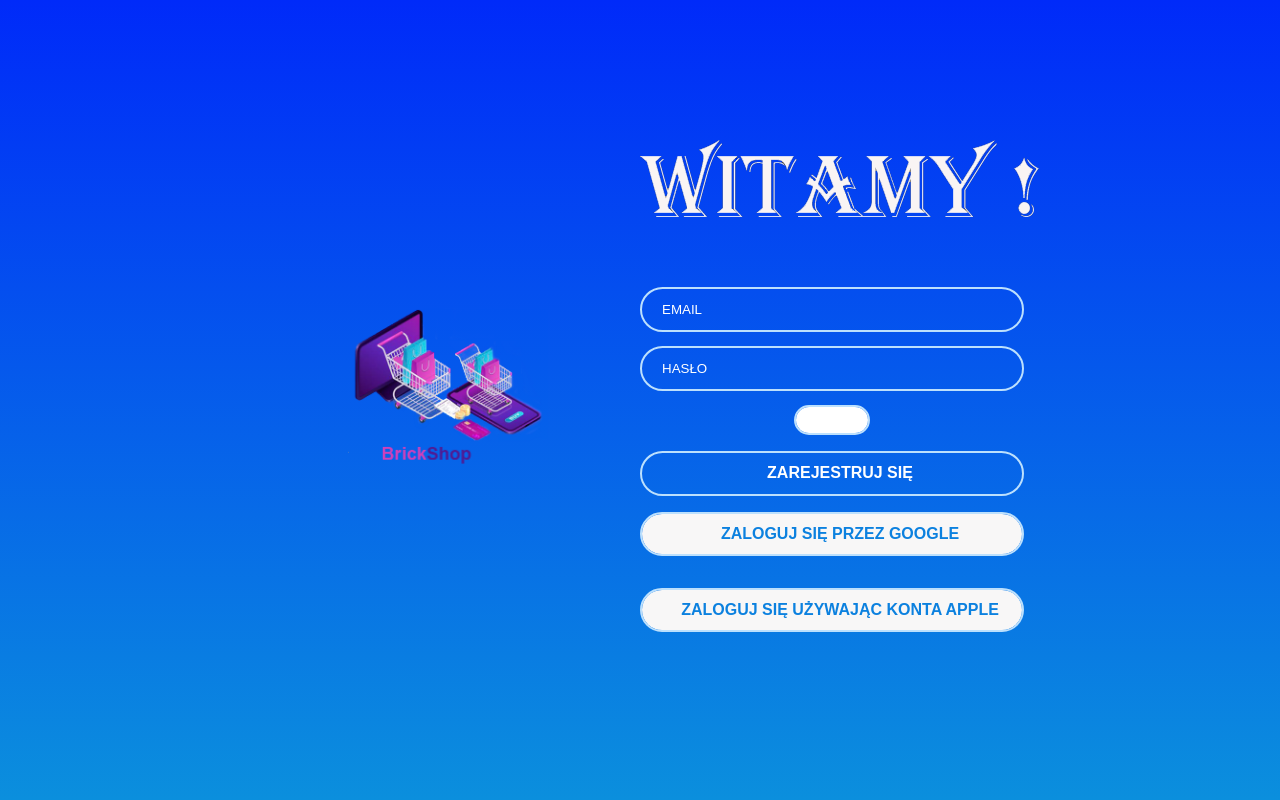
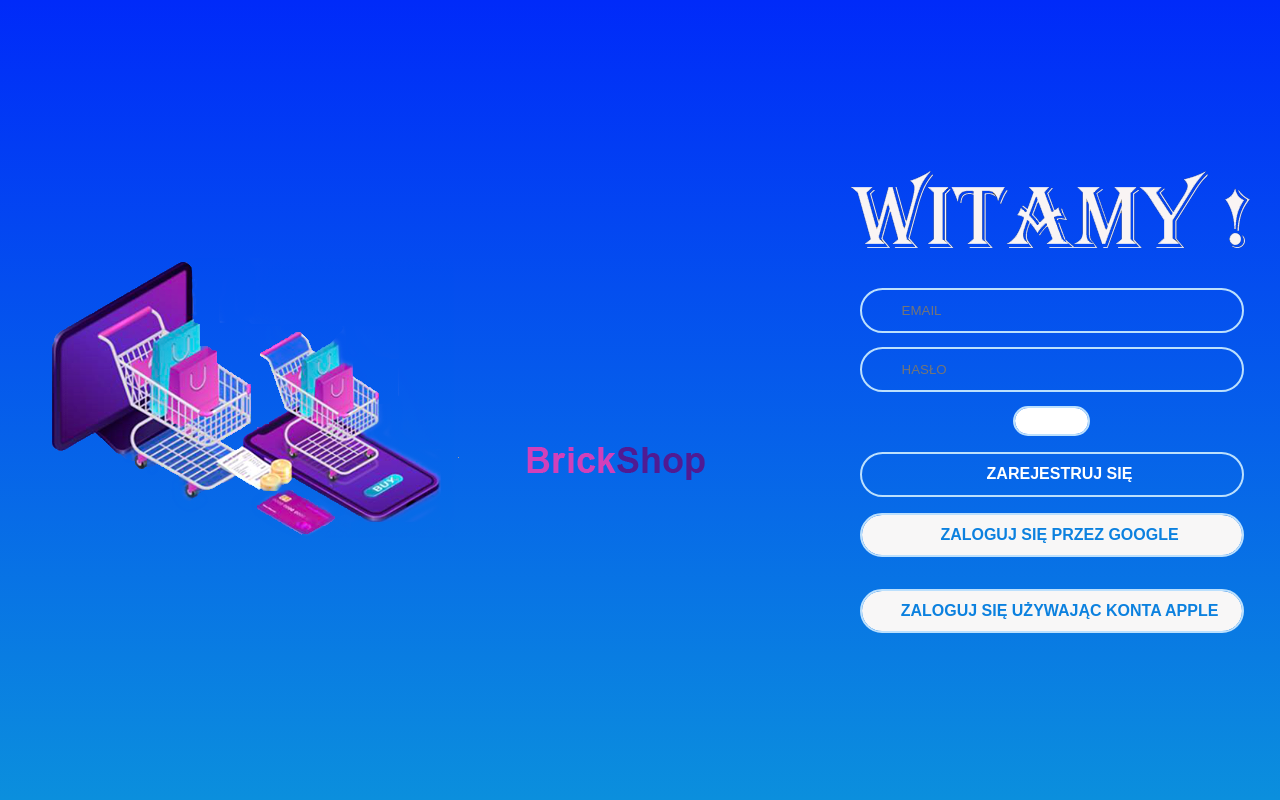
Before and after one commit to SadowyKinga/WDPAI, a PHP site: template public/views/login.html in a window 1280 px wide. Run offline with PHP 8.4, Linux system fonts and the light colour scheme; the template is opened without the code that fills it, so the values that code supplies are empty.

Commit message:
resize photos

```diff
--- a/public/css/login.css
+++ b/public/css/login.css
@@ -1,4 +1,4 @@
-body {
+body { /*strona startowa*/
     width: 100%;
     height: 100%;
     position: fixed;
@@ -8,11 +8,7 @@ body {
     padding: 0;
 }
 
-::placeholder{
-        color: white;
-}
-
-.container {
+.container { /*tło*/
     align-items: center;
     background: transparent linear-gradient(180deg, #002AF9 0%, #0B8FDD 100%, #FFFFFF 100%) 0% 0% no-repeat padding-box;
     display: flex;
@@ -23,16 +19,32 @@ body {
     max-width: unset;
 }
 
-p {
-    color: #FFFFFF;
-    font: Bold 2.5em Arial Rounded MT;
+p { /*napis witamy*/
+    align-self: center;
     margin-bottom: 1em;
-    margin-top: -0.4em;
-    text-align: center;
-    letter-spacing: 0;
 }
 
-form {
+k { /*logo sklepu*/
+    align-items: center;
+    display: flex;
+    width: 30%;
+}
+
+k > img {
+    width: 40em;
+}
+
+s { /*zdjęcie sklepu*/
+    align-items: center;
+    display: flex;
+    width: 30%;
+}
+
+s > img {
+    width: 30em;
+}
+
+form { /*lewa strona strony startowej*/
     color: #FFFFFF;
     display: flex;
     flex-direction: column;
@@ -41,7 +53,7 @@ form {
     width: 30%;
 }
 
-input {
+input { /*email i login*/
     background: transparent;
     border: 2px solid #BCE0FD;
     border-radius: 2em;
@@ -58,15 +70,15 @@ input:focus {
     box-shadow: 0 0 8px 0 white;
 }
 
-.inputWithIcon input {
+.input_icon input {
     padding-left: 3em;
 }
 
-.inputWithIcon {
+.input_icon {
     position: relative;
 }
 
-.inputWithIcon i {
+.input_icon i {
     color: white;
     left: 0;
     margin-top: 0.8em;
@@ -92,7 +104,7 @@ input:focus {
     padding-right: 1em;
 }
 
-.button1 {
+.button1 { /*mały przycisk 3 z góry*/
     background: #FFFFFF 0% 0% no-repeat padding-box;
     border: 2px solid #BCE0FD;
     border-radius: 5em;
@@ -110,7 +122,7 @@ button[type="button"]:hover {
     box-shadow: 0 0 8px 0 white;
 }
 
-.button2 {
+.button2 { /*zarejestruj się*/
     background: transparent;
     border: 2px solid #BCE0FD;
     border-radius: 2em;
@@ -123,14 +135,14 @@ button[type="button"]:hover {
     text-align: center;
 }
 
-.button2 a {
+.button2 a { /*usuwamy podkreślenie*/
     color: #FFFFFF;
     font: Bold 1em Arial;
     text-align: center;
     text-decoration: none;
 }
 
-.button3 {
+.button3 { /*zaloguj sie przez google*/
     background: #F8F7F7 0% 0% no-repeat padding-box;
     border: 2px solid #BCE0FD;
     border-radius: 2em;
@@ -143,7 +155,7 @@ button[type="button"]:hover {
     text-align: center;
 }
 
-.button4 {
+.button4 { /*zaloguj sie używając konta apple*/
     background: #F8F7F7 0% 0% no-repeat padding-box;
     border: 2px solid #BCE0FD;
     border-radius: 2em;
@@ -156,29 +168,12 @@ button[type="button"]:hover {
     text-align: center;
 }
 
-.logo {
-    align-items: center;
-    display: flex;
-    flex-direction: column;
-    width: 30%;
-}
-
-.logo > img {
-    width: 12.5em;
-}
-
 @media only screen and (max-width: 992px) {
     .container {
         flex-direction: column;
     }
-
     form {
         width: 60%;
-    }
-
-    .logo > img {
-        margin-bottom: 2em;
-        width: 7.5em;
     }
     .button1 {
         width: 15%;
@@ -193,18 +188,10 @@ button[type="button"]:hover {
     form {
         width: 60%;
     }
-    .logo > img {
-        margin-bottom: 1.5em;
-        width: 7.5em;
-    }
-    p {
-        margin-top: 1em;
-    }
     .button1 {
         background: transparent;
         color: white;
         width: 20%;
-
     }
     .button3 {
         background: transparent;
```
